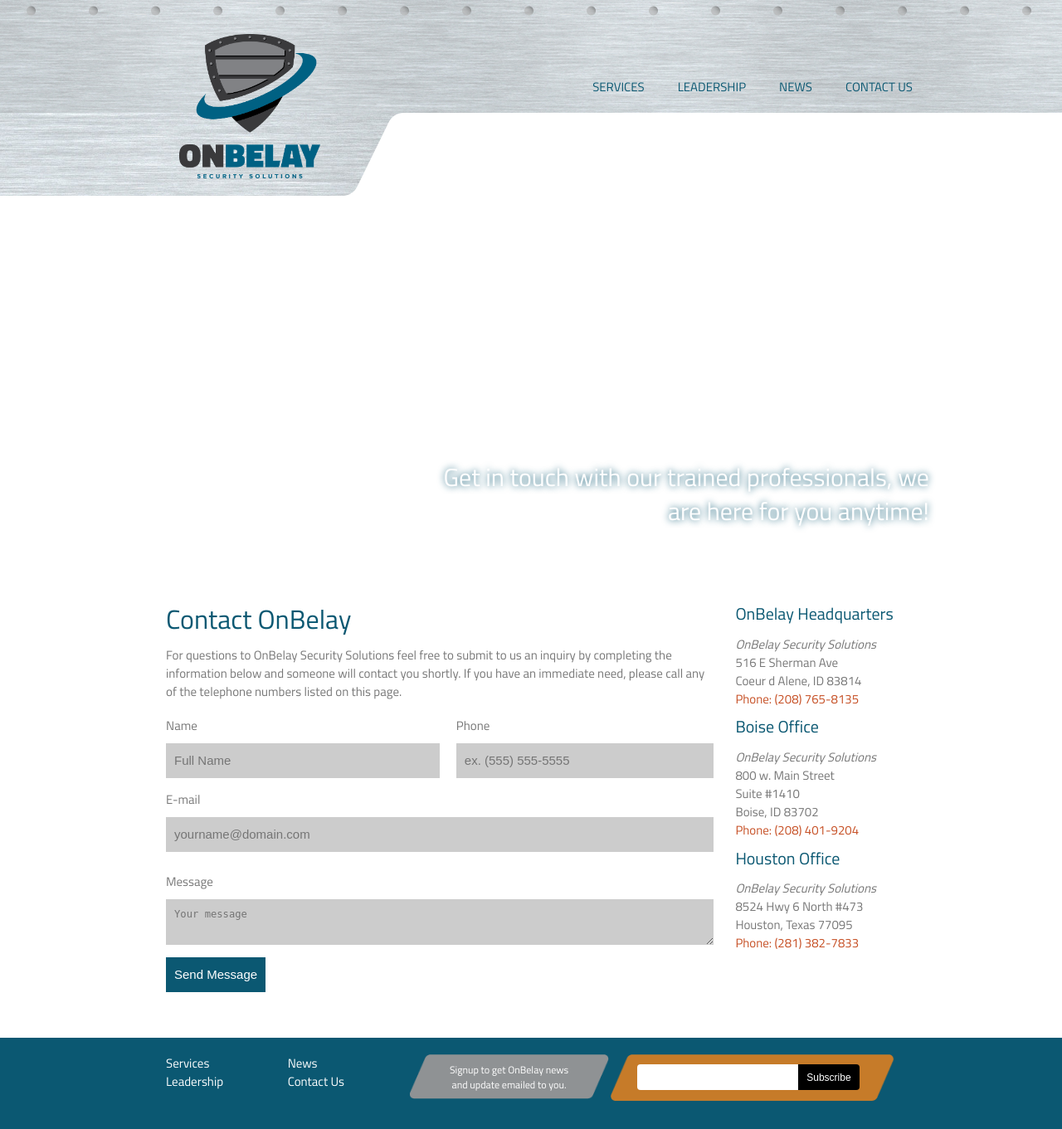
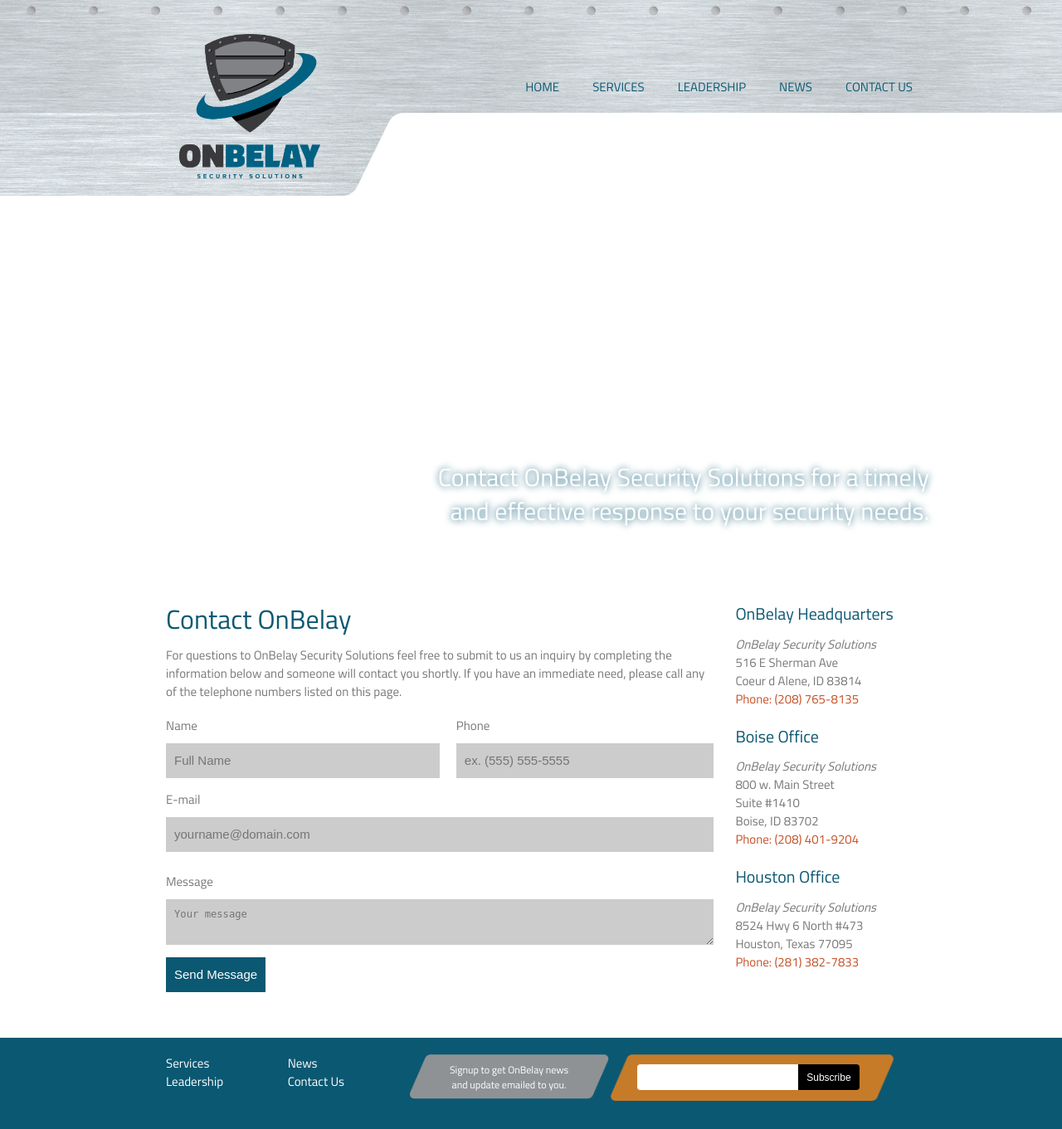
Before and after one commit to SavorWeb/onbelay, a PHP site: page /contact.php in a window 1280 px wide. Shown: the whole page at 83% size. Run offline with PHP 8.4, Linux system fonts and the light colour scheme; some libraries are stand-ins or nearby versions.

Commit message:
launch changes

```diff
--- a/404.php
+++ b/404.php
@@ -1,6 +1,6 @@
 <?php include("_/inc/head.php"); ?>
 
-		<title>Onbelay | Thanks</title>
+		<title>OnBelay | Thanks</title>
 		<meta name="description" content="..." />
 		<meta name="keywords" content="..." />
 
--- a/_/css/screen.css
+++ b/_/css/screen.css
@@ -718,6 +718,10 @@
 .sidebar {
   padding-right: 30px;
   margin-top: 40px;
+}
+
+.address {
+  margin-bottom: 20px;
 }
 
 /* ::Import styles */
--- a/_/css/screen.scss
+++ b/_/css/screen.scss
@@ -590,6 +590,10 @@
 	margin-top: 40px;
 }
 
+.address {
+	margin-bottom: 20px;
+}
+
 /* ::Import styles */
 /* ------------------------------------------------------------ */
 
--- a/_/inc/foot.php
+++ b/_/inc/foot.php
@@ -2,12 +2,12 @@
 	<div class="row">
 	<div class="colspan12-4 colspan6-2 colspan2-1 as-grid">
 		<ul>
-			<li><a href="/onbelay/services">Services</a></li>
-			<li><a href="/onbelay/leadership">Leadership</a></li>
+			<li><a href="/services">Services</a></li>
+			<li><a href="/leadership">Leadership</a></li>
 		</ul>
 		<ul>
-			<li><a href="/onbelay/news">News</a></li>
-			<li><a href="/onbelay/contact">Contact Us</a></li>
+			<li><a href="/news">News</a></li>
+			<li><a href="/contact">Contact Us</a></li>
 		</ul>
 	</div>
 	<div class="colspan12-8 colspan6-4 colaspn2-2 as-grid signup-boxes">
--- a/_/inc/nav.php
+++ b/_/inc/nav.php
@@ -2,27 +2,30 @@
 <header class="pagehead pullwidth">
 <div class="rivets"></div>
 	<div class="row">
-		<a class="logo" href="/onbelay/"><img src="_/img/logo.png" alt=""></a>
+		<a class="logo" href="/"><img src="_/img/logo.png" alt=""></a>
 
 		<nav id="nav" role="navigation">
 		    <a class="nav-toggle" href="#nav" title="Show navigation">Menu</a>
 		    <a class="nav-toggle" href="#" title="Hide navigation">Close</a>
 		    <ul>
 		        <li>
-		            <a class="main-nav" href="/onbelay/services" aria-haspopup="true">Services</a>
+		            <a class="main-nav" href="/" aria-haspopup="true">Home</a>
+		        </li>
+		        <li>
+		            <a class="main-nav" href="/services" aria-haspopup="true">Services</a>
 		            <ul class="sub-nav">
-		                <li><a href="/onbelay/services#investigations">Investigative</a></li>
-		                <li><a href="/onbelay/services#security-consulting">Security Consulting</a></li>
-		                <li><a href="/onbelay/services#tactical-training">Tactical Training</a></li>
-		                <li><a href="/onbelay/services#executive-protection">Executive Protection</a></li>
-		                <li><a href="/onbelay/services#undercover-investigations">Undercover Investigations</a></li>
+		                <li><a href="/services#investigations">Investigative</a></li>
+		                <li><a href="/services#security-consulting">Security Consulting</a></li>
+		                <li><a href="/services#tactical-training">Tactical Training</a></li>
+		                <li><a href="/services#executive-protection">Executive Protection</a></li>
+		                <li><a href="/services#undercover-investigations">Undercover Investigations</a></li>
 		            </ul>
 		        </li>
 		        <li>
-		            <a class="main-nav" href="/onbelay/leadership" aria-haspopup="true">Leadership</a>
+		            <a class="main-nav" href="/leadership" aria-haspopup="true">Leadership</a>
 		        </li>
-		        <li><a class="main-nav" href="/onbelay/news">News</a></li>
-		        <li><a class="main-nav" href="/onbelay/contact">Contact Us</a></li>
+		        <li><a class="main-nav" href="/news">News</a></li>
+		        <li><a class="main-nav" href="/contact">Contact Us</a></li>
 		    </ul>
 		</nav>
 	</div>
--- a/contact-submit.php
+++ b/contact-submit.php
@@ -7,7 +7,7 @@
 $message = strip_tags($_POST['message']);
 
 // Send Message
-$success = mail( "maskellryan@gmail.com", "Onbelay Mail",
+$success = mail( "wlong@onbelaysecurity.com", "OnBelay Mail",
 "Name: $name\nEmail: $email\nPhone: $phone\nMessage: $message\n",
 "From: $name <$email>" );
 
--- a/contact.php
+++ b/contact.php
@@ -1,6 +1,6 @@
 <?php include("_/inc/head.php"); ?>
 
-		<title>Onbelay | Services</title>
+		<title>OnBelay | Services</title>
 		<meta name="description" content="..." />
 		<meta name="keywords" content="..." />
 
@@ -11,7 +11,7 @@
 <div class="slide-wrap">
 	<div class="headline-wrap">
 		<div class="center">
-		<h1 id="hero" class="editable hero-headline">Get in touch with our trained professionals, we are here for you anytime!</h1>
+		<h1 id="hero" class="editable hero-headline">Contact OnBelay Security Solutions for a timely and effective response to your security needs.</h1>
 		</div>
 	</div>
 
--- a/leadership.php
+++ b/leadership.php
@@ -11,9 +11,7 @@
 <div class="slide-wrap">
 	<div class="headline-wrap">
 		<div class="center">
-		<h1 id="hero" class="editable hero-headline">
-			Get to know our team of seasoned security experts, they may surprise you.
-		</h1>
+		<h1 id="hero" class="editable hero-headline">We provide leadership to your security issues, thereby maximizing the efforts of others towards a common goal.</h1>
 		</div>
 	</div>
 	<div id='slider' class='swipe'>
--- a/news.php
+++ b/news.php
@@ -1,6 +1,6 @@
 <?php include("_/inc/head.php"); ?>
 
-		<title>Onbelay | Services</title>
+		<title>OnBelay | Services</title>
 		<meta name="description" content="..." />
 		<meta name="keywords" content="..." />
 
@@ -11,9 +11,7 @@
 <div class="slide-wrap">
 	<div class="headline-wrap">
 		<div class="center">
-		<h1 id="hero" class="editable hero-headline">
-			The latest news from Onbelay Security Solutions, stay up to date.
-		</h1>
+		<h1 id="hero" class="editable hero-headline">Noteworthy news events from OnBelay Security Solutions</h1>
 		</div>
 	</div>
 	<div id='slider' class='swipe'>
--- a/services.php
+++ b/services.php
@@ -11,9 +11,7 @@
 <div class="slide-wrap">
 	<div class="headline-wrap">
 		<div class="center">
-		<h1 id="hero" class="hero-headline editable">
-			Here are some Amazingly Secure Services from Onbelay Security Solutions
-		</h1>
+		<h1 id="hero" class="hero-headline editable">Justice is blind, but OnBelay Security Solutions opens your eyes to the truth.</h1>
 		</div>
 	</div>
 	<div id='slider' class='swipe'>
--- a/thanks.php
+++ b/thanks.php
@@ -1,6 +1,6 @@
 <?php include("_/inc/head.php"); ?>
 
-		<title>Onbelay | Thanks</title>
+		<title>OnBelay | Thanks</title>
 		<meta name="description" content="..." />
 		<meta name="keywords" content="..." />
 
```
Also changed, not shown: index.php (+4 -3 lines), _/css/screen.min.css.
